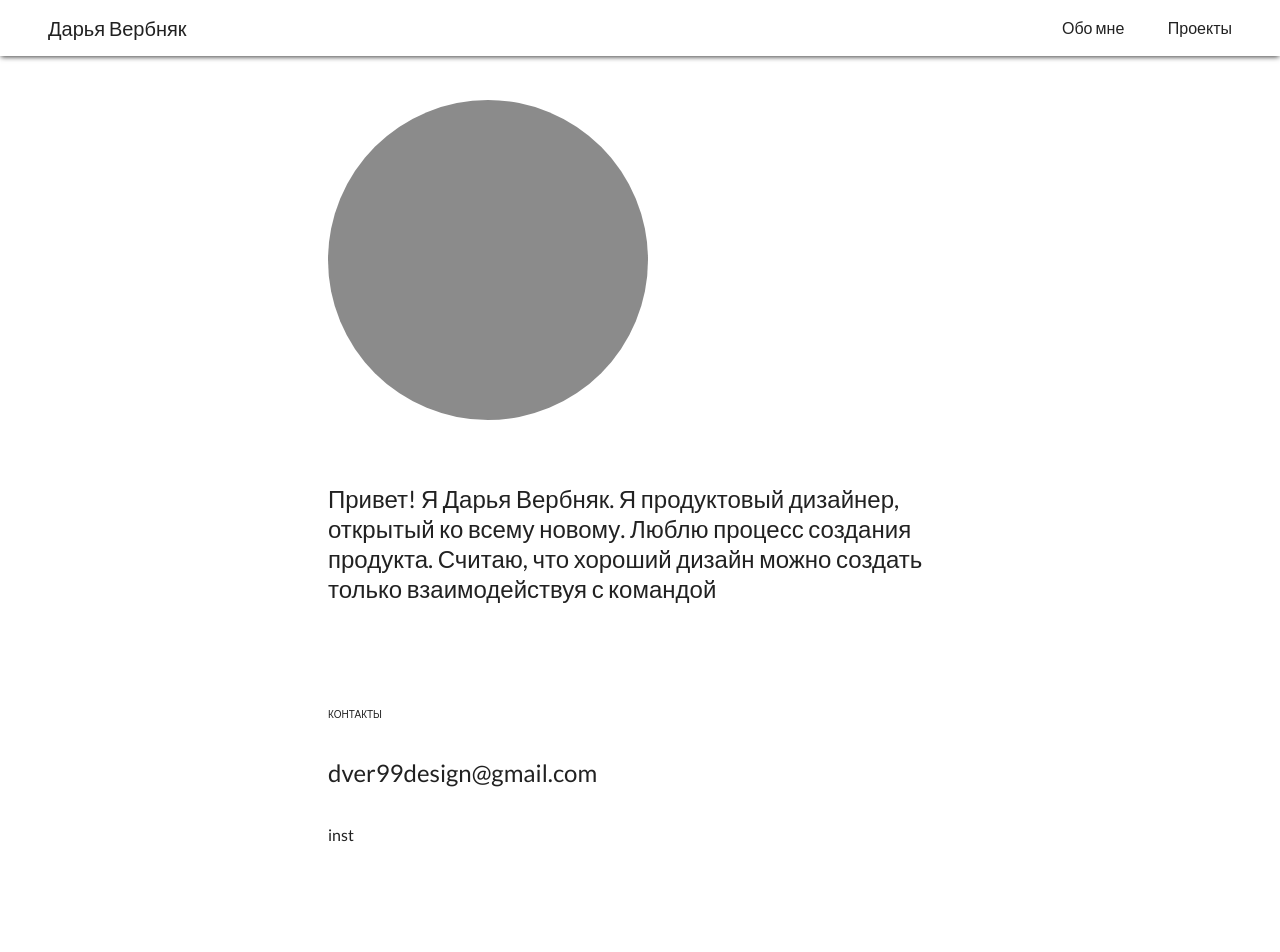
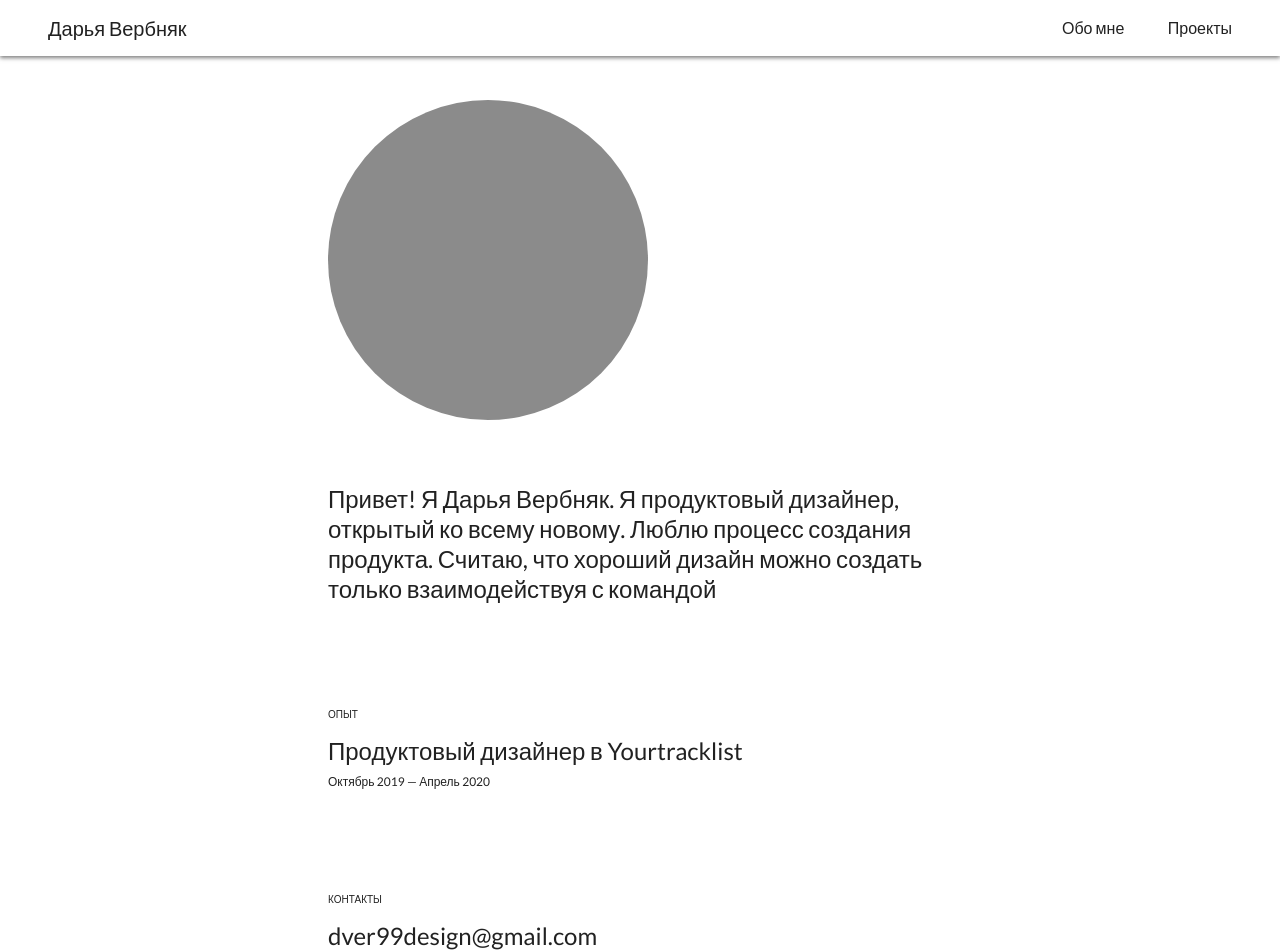
Before and after one commit to Glebkiselev11/dver-portfolio, a Vue app: page / in a window 1280 px wide. Shown: the top 952 px of the page. Before the commit the page ends 844 px from the top, so only its background shows below. Built offline with nearby package versions, Linux system fonts and the light colour scheme.

Commit message:
footer, experience, target area for link in navbar

```diff
--- a/src/App.vue
+++ b/src/App.vue
@@ -112,10 +112,11 @@ h6 {
 	text-transform: uppercase;
 }
 
-.caption {
+caption {
 	font-weight: 400;
 	letter-spacing: 0.4;
 	font-size: 0.75rem;
+	text-align: left;
 }
 
 .overline {
--- a/src/components/FooterComponent.vue
+++ b/src/components/FooterComponent.vue
@@ -3,14 +3,14 @@
 
 		<div class="contacts-wrap">
 
-			<span class="overline">Контакты</span>
+			<span class="overline contact-title">Контакты</span>
 
-			<h5>
-				<a href="mailto:dver99design@gmail.com">dver99design@gmail.com</a>
-			</h5>
+			<div>
+				<h5 style="margin-bottom: 0.25rem">
+					<a href="mailto:dver99design@gmail.com">dver99design@gmail.com</a>
+				</h5>
 
-			<div class="socials-wrap">
-				<p>inst</p>
+				<h5>telegram: @daria_ver99</h5>
 			</div>
 
 		</div>
@@ -28,14 +28,18 @@ export default {
 
 .footer-wrap {
 	margin-top: 6.5rem;
+	margin-bottom: 12.5rem;
 }
 
 .contacts-wrap {
 	grid-column: center-col;
-	height: 8.5rem;
 	display: flex;
 	flex-direction: column;
 	justify-content: space-between;
 }
 
+.contact-title {
+	margin-bottom: 1rem;
+}
+
 </style>
--- a/src/components/Navbar.vue
+++ b/src/components/Navbar.vue
@@ -6,11 +6,11 @@
 
 			<ul class="links">
 				<li>
-					<a class="link subtitle-1" href="#">Обо мне</a>
+					<a class="link subtitle-1 touch-target" href="#">Обо мне</a>
 				</li>
 
 				<li>
-					<a class="link subtitle-1" href="#">Проекты</a>
+					<a class="link subtitle-1 touch-target" href="#">Проекты</a>
 				</li>
 			</ul>
 		</div>
@@ -28,7 +28,7 @@ export default {
 
 .navbar {
 	height: 3.5rem;
-	box-shadow: 0px 2px 5px -1px rgba(0,0,0,0.75);
+	box-shadow: 0 2px 4px rgba(0, 0, 0, 0.5);
 	background: white;
 	margin-bottom: 2.75rem;
 }
@@ -44,7 +44,15 @@ export default {
 .links {
 	display: flex;
 	justify-content: space-between;
+	align-items: center;
 	min-width: 170px;
 }
 
+.touch-target {
+	display: block;
+	height: 3.5rem;
+	display: flex;
+	align-items: center;
+}
+
 </style>
--- a/src/views/AboutPage.vue
+++ b/src/views/AboutPage.vue
@@ -14,6 +14,16 @@
 				продукта. Считаю, что хороший дизайн можно создать
 				только взаимодействуя с командой
 			</h5>
+
+			<!-- Experience -->
+			<div class="experience-wrap">
+				<a href="#" class="overline experience-title">Опыт</a>
+
+				<h5 style="margin-bottom: 0.5rem">Продуктовый дизайнер в Yourtracklist</h5>
+
+				<caption>Октябрь 2019 — Апрель 2020</caption>
+
+			</div>
 
 		</div>
 
@@ -47,6 +57,17 @@ export default {
 
 .about-text {
 	max-width: 40rem;
+	margin-bottom: 6.5rem;
+}
+
+.experience-wrap {
+	display: flex;
+	flex-direction: column;
+}
+
+.experience-title {
+
+	margin-bottom: 1rem;
 }
 
 </style>
```
